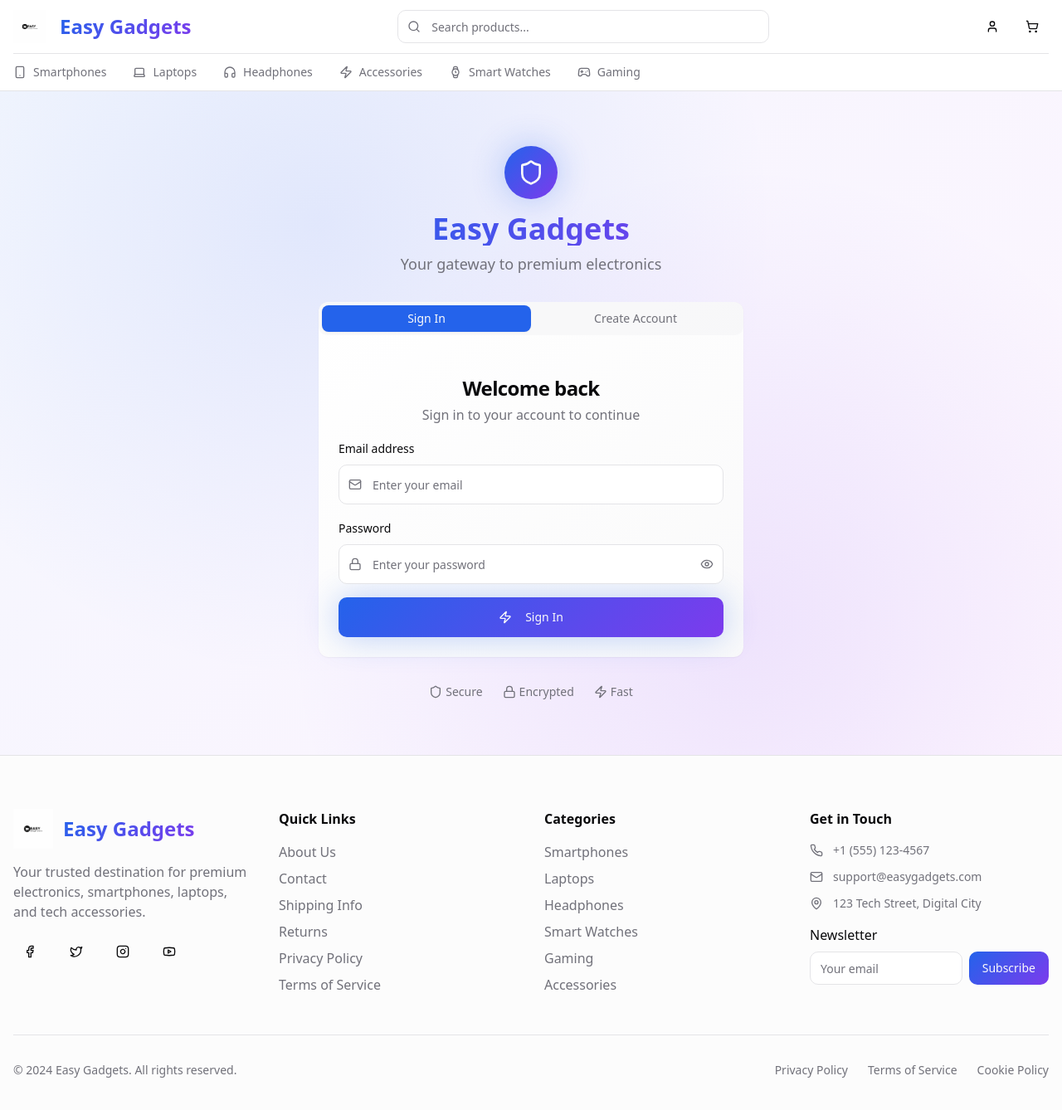
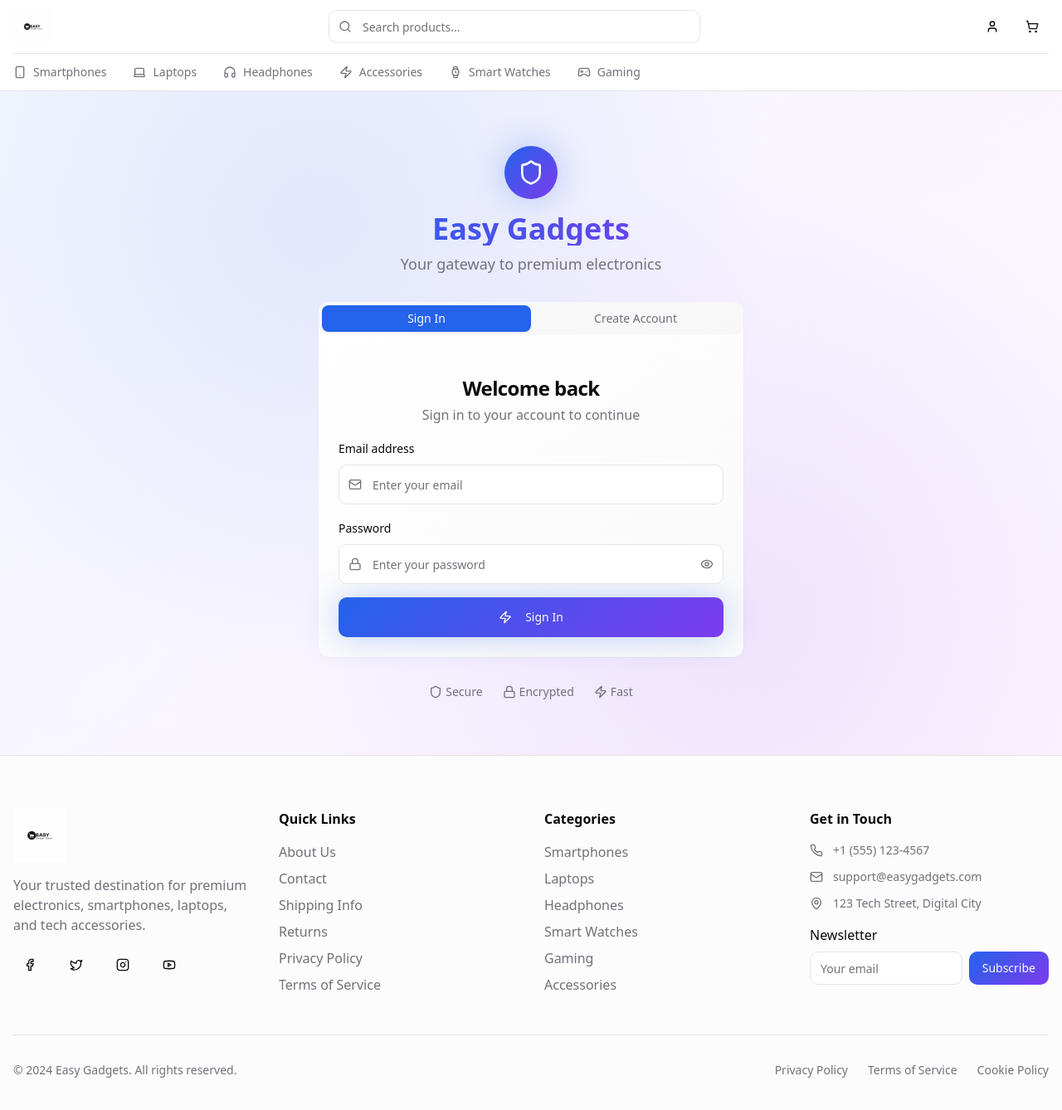
Before and after one commit to Samocology/easygadgets, a React (Vite) app: page /auth in a window 1280 px wide. Shown: the top 1338 px of the page at 83% size. Built offline with nearby package versions, Linux system fonts and the light colour scheme; the HTML template or start-up script is replaced by a standard one.

Commit message:
Refine logo usage

```diff
--- a/src/components/Footer.tsx
+++ b/src/components/Footer.tsx
@@ -10,11 +10,8 @@ export const Footer = () => {
         <div className="grid grid-cols-1 md:grid-cols-2 lg:grid-cols-4 gap-8">
           {/* Brand */}
           <div className="space-y-4">
-            <div className="flex items-center space-x-3">
-              <img src={logo} alt="Easy Gadgets" className="h-12 w-12" />
-              <div className="gradient-primary bg-clip-text text-transparent">
-                <h3 className="text-2xl font-bold">Easy Gadgets</h3>
-              </div>
+            <div className="flex items-center">
+              <img src={logo} alt="Easy Gadgets" className="h-16 w-16" />
             </div>
             <p className="text-muted-foreground">
               Your trusted destination for premium electronics, smartphones, laptops, and tech accessories.
--- a/src/components/Header.tsx
+++ b/src/components/Header.tsx
@@ -35,11 +35,8 @@ export const Header = ({ cartCount = 0, onSearchChange, onCategorySelect }: Head
           {/* Top bar */}
           <div className="flex items-center justify-between h-16">
             {/* Logo */}
-            <div className="flex items-center space-x-4" onClick={() => navigate('/')} role="button">
-              <img src={logo} alt="Easy Gadgets" className="h-10 w-10" />
-              <div className="gradient-primary bg-clip-text text-transparent">
-                <h1 className="text-2xl font-bold">Easy Gadgets</h1>
-              </div>
+            <div className="flex items-center" onClick={() => navigate('/')} role="button" aria-label="Easy Gadgets Home">
+              <img src={logo} alt="Easy Gadgets" className="h-12 w-12 hover:scale-105 transition-smooth cursor-pointer" />
             </div>
 
             {/* Search bar */}
@@ -110,11 +107,8 @@ export const Header = ({ cartCount = 0, onSearchChange, onCategorySelect }: Head
         <div className="container mx-auto px-4">
           <div className="flex items-center justify-between h-14">
             {/* Logo */}
-            <div className="flex items-center space-x-2" onClick={() => navigate('/')} role="button">
-              <img src={logo} alt="Easy Gadgets" className="h-8 w-8" />
-              <div className="gradient-primary bg-clip-text text-transparent">
-                <h1 className="text-lg font-bold">Easy Gadgets</h1>
-              </div>
+            <div className="flex items-center" onClick={() => navigate('/')} role="button" aria-label="Easy Gadgets Home">
+              <img src={logo} alt="Easy Gadgets" className="h-10 w-10 hover:scale-105 transition-smooth cursor-pointer" />
             </div>
 
             {/* Cart */}
```
